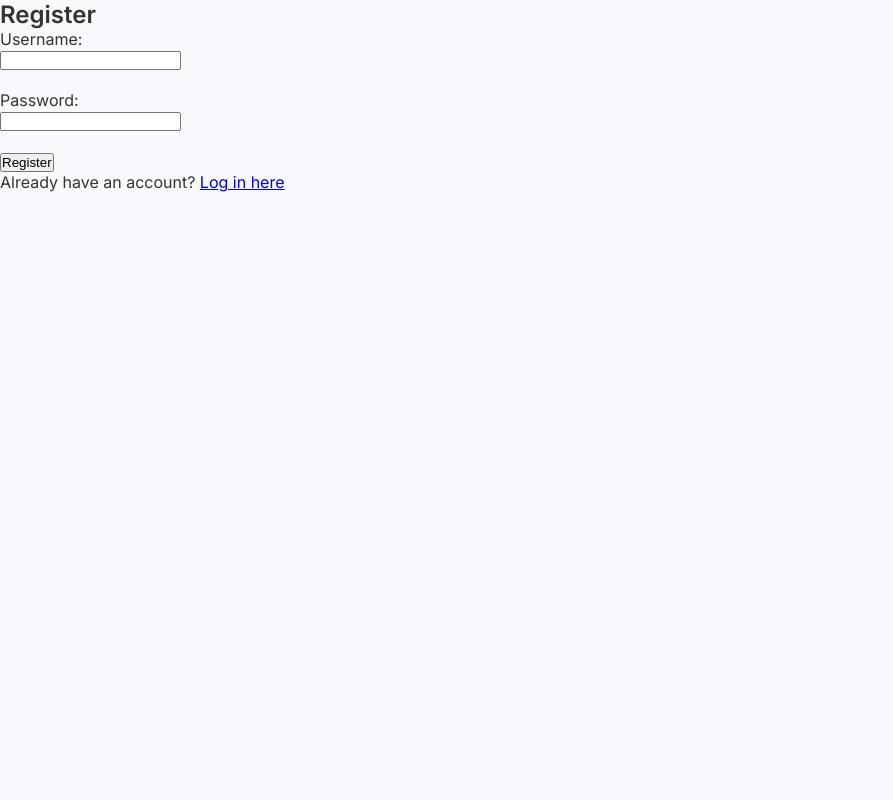
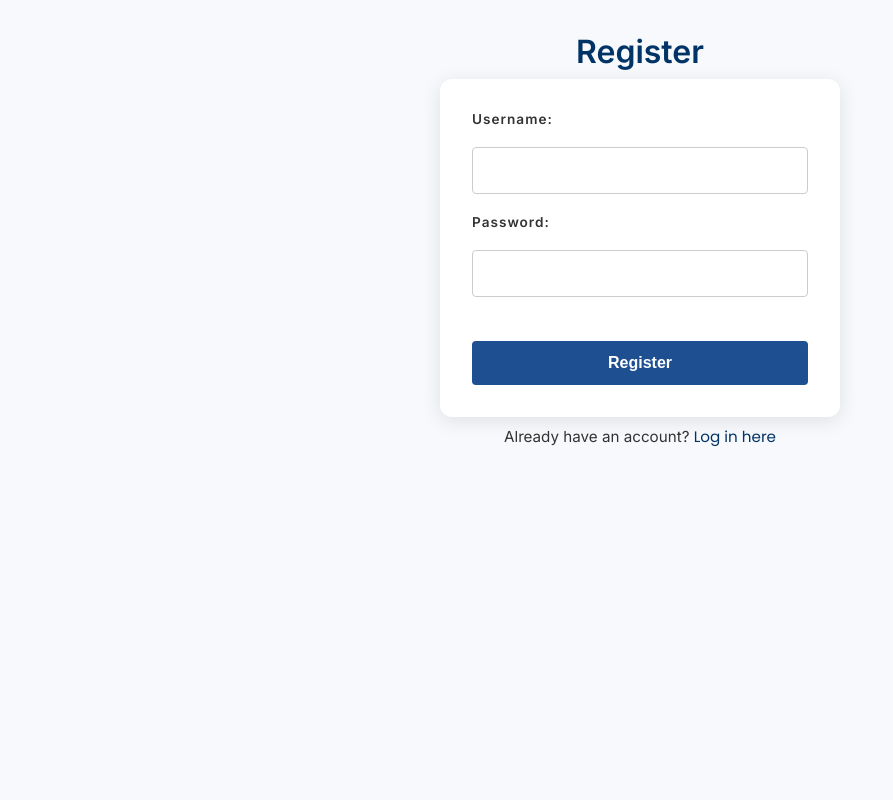
Before and after one commit to che1748/Team9-dictionary, a Flask app: page /register in a window 1280 px wide. Shown: the whole page, without its empty margins (0-893 px from the left). Run offline with Flask 3, Linux system fonts and the light colour scheme.

Commit message:
designed the css for login and register pages

```diff
--- /dev/null
+++ b/static/accounts.css
@@ -0,0 +1,75 @@
+@import url('https://fonts.googleapis.com/css2?family=Inter:wght@400;600&family=Poppins:wght@400;600&display=swap');
+
+body {
+    font-family: 'Inter', sans-serif;
+    justify-content: center;
+    align-items: center;
+    min-height: 100vh;
+    margin: auto;
+}
+
+h2 {
+    padding-top: 2rem;
+    font-size: 2rem;
+    font-weight: bold;
+    text-align: center;
+    color: #003366;
+    margin-bottom: 0.5rem;
+}
+
+p {
+    text-align: center;
+    margin-top: 0.5rem;
+    font-size: 0.95rem;
+}
+
+a {
+    color: #003366;
+  font-family: 'Poppins', sans-serif;
+    text-decoration: none;
+    font-weight: 500;
+}
+
+.form-container {
+    margin: auto;
+    width: 100%;
+    max-width: 400px;
+    padding: 2rem;
+    background-color: white;
+    border-radius: 12px;
+    box-shadow: 0 4px 20px rgba(0, 0, 0, 0.1);
+}
+
+label {
+    display: block;
+    font-weight: bold;
+    font-size: 0.85rem;
+    letter-spacing: 1px;
+}
+
+input, select {
+  font-family: 'Poppins', sans-serif;
+    width: 100%;
+    padding: 10px;
+    font-size: 1rem;
+    border: 1px solid #ccc;
+    border-radius: 4px;
+}
+
+button {
+    margin-top: 1.5rem;
+    width: 100%;
+    background-color: #1e4f91;
+    color: white;
+    border: none;
+    padding: 0.8rem;
+    border-radius: 4px;
+    font-size: 1rem;
+    font-weight: bold;
+    cursor: pointer;
+    transition: background-color 0.3s ease;
+}
+
+button:hover {
+    background-color: #003366;
+}
--- a/templates/login.html
+++ b/templates/login.html
@@ -3,6 +3,7 @@
 <head>
     <title>Login</title>
     <link rel="stylesheet" href="{{ url_for('static', filename='style.css') }}">
+    <link rel="stylesheet" href="{{ url_for('static', filename='accounts.css') }}">
 </head>
 <body>
     <h2>Login</h2>
--- a/templates/register.html
+++ b/templates/register.html
@@ -3,6 +3,7 @@
 <head>
     <title>Register</title>
     <link rel="stylesheet" href="{{ url_for('static', filename='style.css') }}">
+    <link rel="stylesheet" href="{{ url_for('static', filename='accounts.css') }}">
 </head>
 <body>
     <h2>Register</h2>
```
